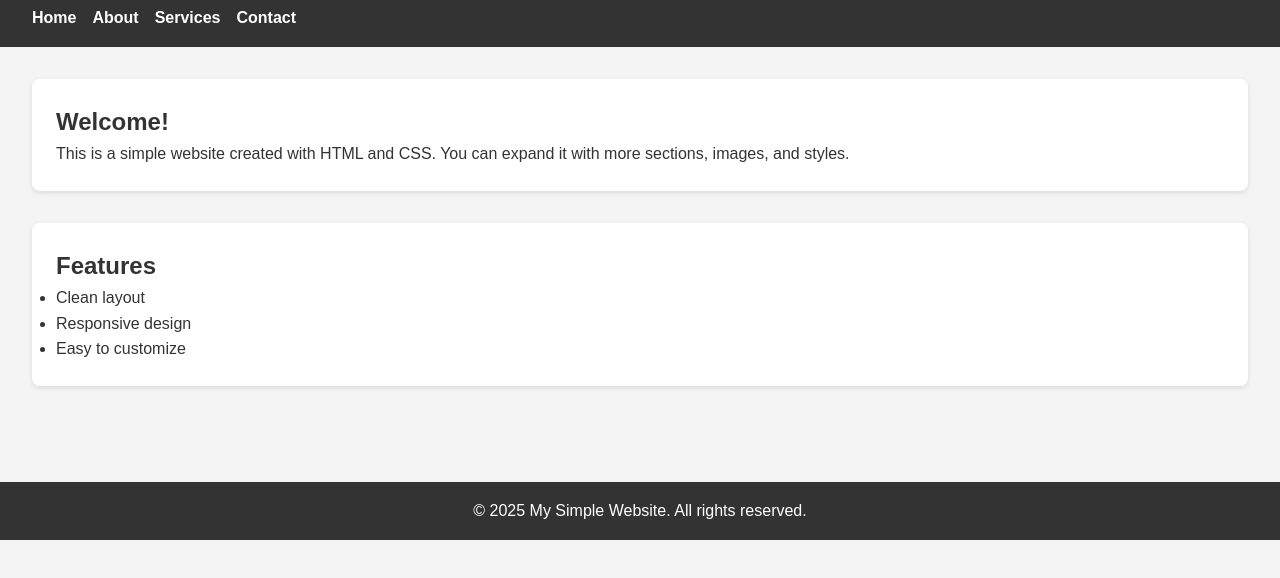
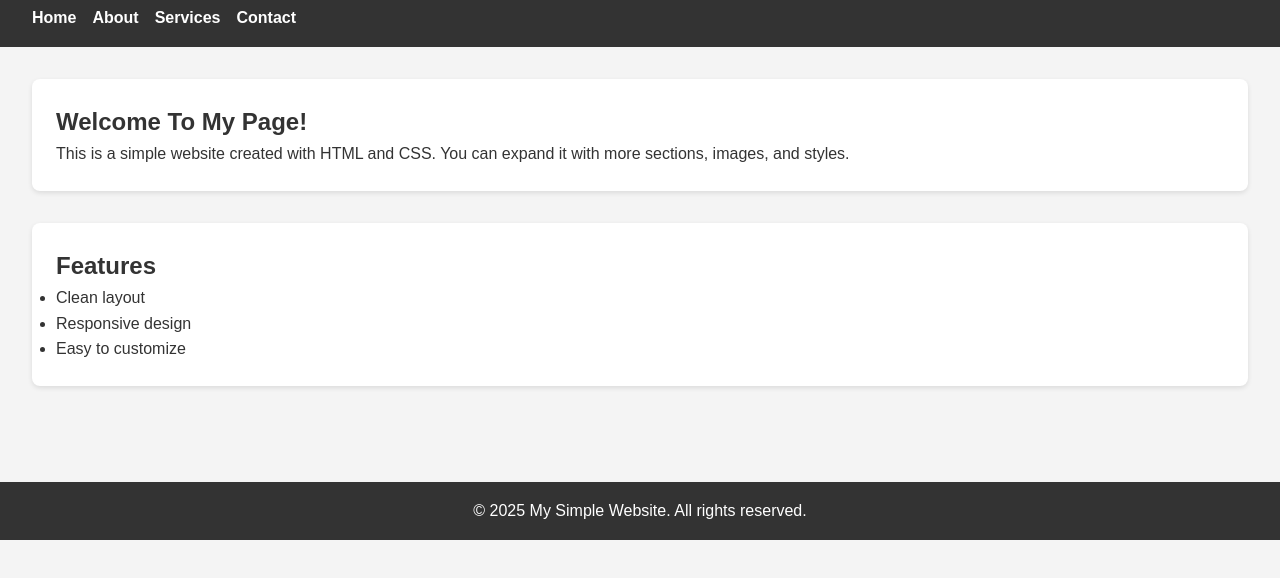
Before and after one commit to gitesh-soni-11/web_host_repo_public, a plain HTML site: page index.html in a window 1280 px wide. Shown: the part 70-648 px from the top of the page. Drawn offline with Linux system fonts and the light colour scheme.

Commit message:
web_host_repo_public

```diff
--- a/index.html
+++ b/index.html
@@ -23,7 +23,7 @@
   <!-- Main Content -->
   <main>
     <section class="intro">
-      <h2>Welcome!</h2>
+      <h2>Welcome To My Page!</h2>
       <p>This is a simple website created with HTML and CSS. You can expand it with more sections, images, and styles.</p>
     </section>
 
```
